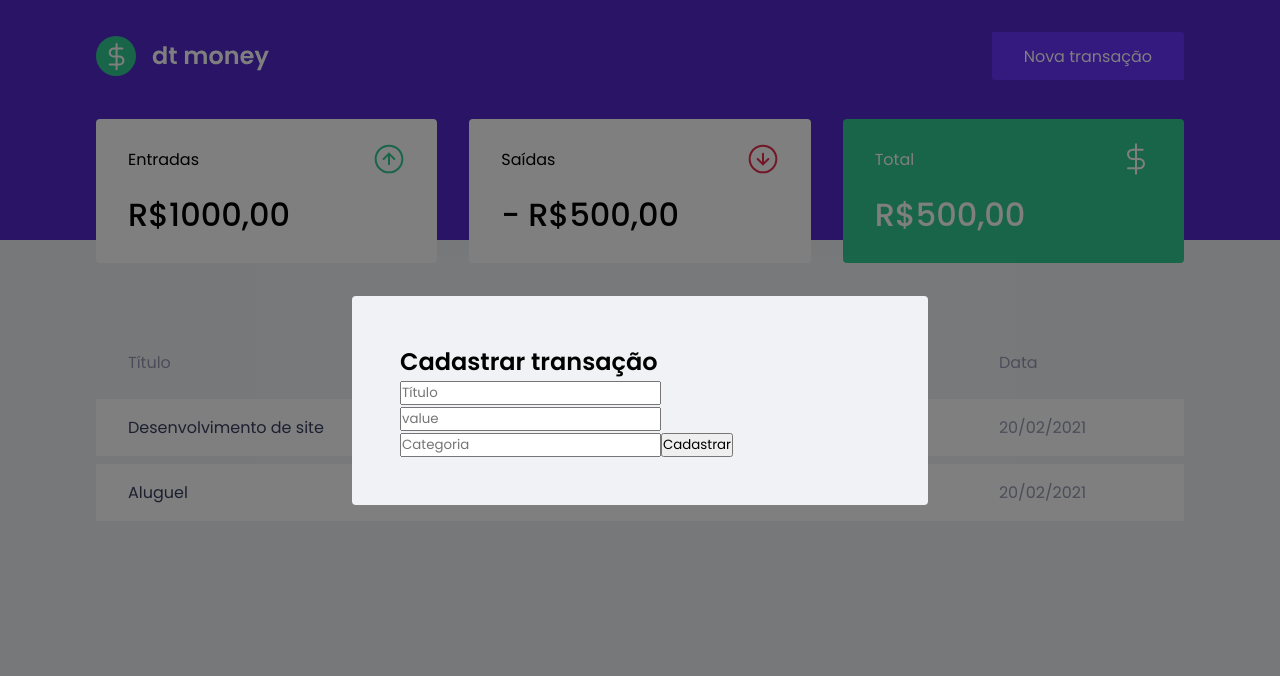
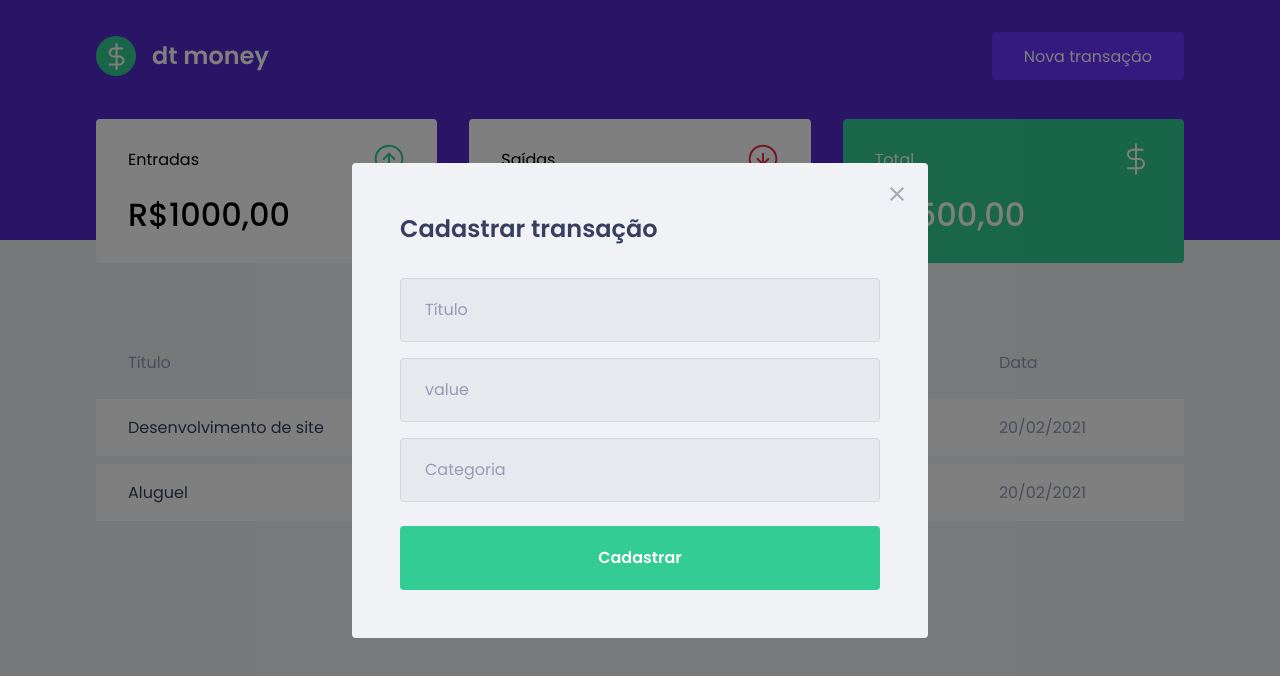
Before and after one commit to Iris-kon/dtmoney, a React (Create React App) app: page / in a window 1280 px wide. Both pictures are taken after a click on the button "Nova transação". Shown: the top 676 px of the page. Built offline with nearby package versions, Linux system fonts and the light colour scheme; no server answers; what miragejs would draw is missing.

Commit message:
new transcation modal css

```diff
--- a/src/components/Header/styles.ts
+++ b/src/components/Header/styles.ts
@@ -19,7 +19,7 @@
         background: var(--blue-light);
         border: 0;
         padding: 0 2rem;
-        border-radius: 0%.24rem;
+        border-radius: 0.24rem;
         height: 3rem;
 
         transition: filter 0.2s;
--- a/src/components/NewTransactionModal/index.tsx
+++ b/src/components/NewTransactionModal/index.tsx
@@ -1,5 +1,7 @@
 import Modal from 'react-modal'
 import { Container } from './styles'
+
+import closeImg from '../../assets/close.svg'
 
 interface NewtransactionModalProps {
     isOpen: boolean
@@ -14,6 +16,10 @@
             overlayClassName="react-modal-overlay"
             className="react-modal-content"
         >
+            <button type="button" onClick={onRequestClose} className="react-modal-close">
+                <img  src={closeImg} alt="Fechar modal" />
+            </button>
+
             <Container>
                 <h2>Cadastrar transação</h2>
 
--- a/src/components/NewTransactionModal/styles.ts
+++ b/src/components/NewTransactionModal/styles.ts
@@ -1,5 +1,49 @@
 import styled from "styled-components"
 
 export const Container = styled.form`
+    h2 {
+        color: var(--text-title);
+        font-size: 1.5rem;
+        margin-bottom: 2rem;
+    }
 
+    input {
+        width: 100%;
+        padding: 0 1.5rem;
+        height: 4rem;
+        border-radius: 0.25rem;
+
+        border: 1px solid #d7d7d7;
+        background: #e7e9ee;
+
+        font-weight: 400;
+        font-size: 1rem;
+
+        &::placeholder {
+            color: var(--text-body);
+        }
+
+        & + input {
+            margin-top: 1rem;
+        }
+    }
+
+    button[type="submit"] {
+        width: 100%;
+        padding: 0 1.5rem;
+        height: 4rem;
+        background: var(--green);
+        color: #fff;
+        border-radius: 0.25rem;
+        border: 0;
+        font-size: 1rem;
+        margin-top: 1.5rem;
+        font-weight: 600;
+
+        transition: filter 0.2s;
+
+        &:hover {
+            filter: brightness(0.9);
+        }
+    }
 `
--- a/src/styles/global.ts
+++ b/src/styles/global.ts
@@ -76,4 +76,18 @@
         position: relative;
         border-radius: 0.25rem;
     }
+
+    .react-modal-close {
+        position: absolute;
+        right: 1.5rem;
+        top: 1.5rem;
+        border: 0;
+        background: transparent;
+
+        transition: filter 0.2s;
+
+        &:hover {
+            filter: brightness(0.8);
+        }
+    }
 `
```
